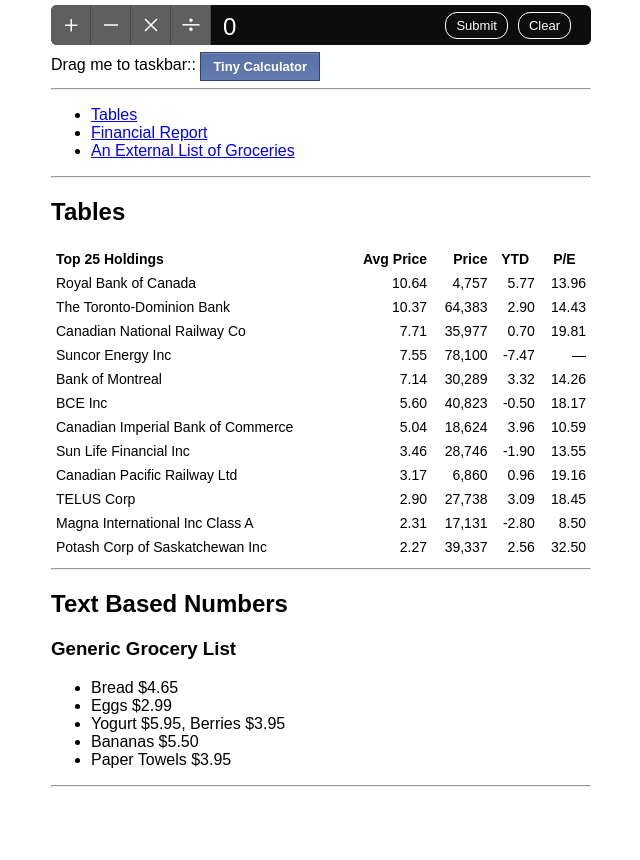
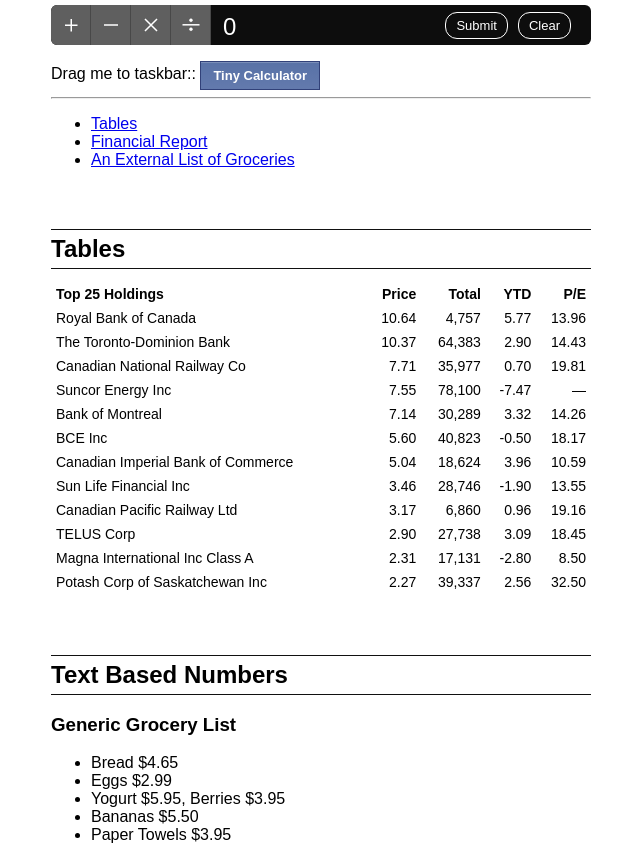
Before and after one commit to brandonbrule/tiny-calculator, a plain HTML site: page index.html in a window 1280 px wide. Shown: the whole page, without its empty margins (319-959 px from the left). Before the commit the page ends 838 px from the top, so only its background shows below. Drawn offline with Linux system fonts and the light colour scheme.

Commit message:
little bit better styles

```diff
--- a/index.html
+++ b/index.html
@@ -2,10 +2,16 @@
 body{
 	font-family: arial;
 	width: 540px;
-	margin: 4% auto;
+	margin: 60px auto 0 auto;
 }
 table{
 	font-size: 0.875em;
+}
+h2{
+	margin: 2.5em 0 0.5em 0;
+	padding: 5px 0;
+	border-top:1px solid #111;
+	border-bottom:1px solid #111;
 }
 
 a.button{
@@ -43,17 +49,15 @@ Drag me to taskbar::
 </ul>
 
 
-
-<hr>
 <h2>Tables</h2>
 <table width="540" cellpadding="3">
 	<thead>
 	<tr style="vertical-align: bottom;">
 	        <th align="left">Top 25 Holdings</th>
-            <th align="right">Avg Price</th>
             <th align="right">Price</th>
-	        <th>YTD</th>
-	        <th>P/E</th>
+            <th align="right">Total</th>
+	        <th align="right">YTD</th>
+	        <th align="right">P/E</th>
 	 </tr>
 	</thead>
 
@@ -157,8 +161,6 @@ Drag me to taskbar::
 	</tbody>
 </table>
 
-
-<hr>
 <h2>Text Based Numbers</h2>
 <article>
 	<h3>Generic Grocery List</h3>
@@ -171,7 +173,7 @@ Drag me to taskbar::
 	</ul>
 </article>
 
-<hr>
+
 
 
 <script src="https://brandonbrule.github.io/itsa/js/itsa.js"></script>
--- a/js/its-calc.js
+++ b/js/its-calc.js
@@ -193,6 +193,7 @@
 
 
 
+  // On Release
   // Double Click but not really
   // It just checks to see if there's selected text on mouse up or ||
   // If it's one of the calculator buttons
@@ -237,7 +238,7 @@
 
 
 
-  // Calculations
+  // On Click Down (Hold Mouse, Movement)
   // If Submit, Clear, And Start Moving Container on Mouse Down
   // Also Highlight Buttons
   document.body.addEventListener('mousedown', function(e) {
```
